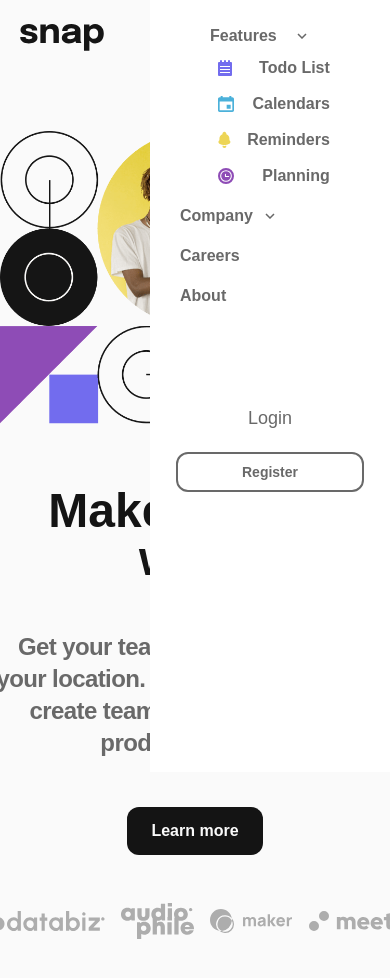
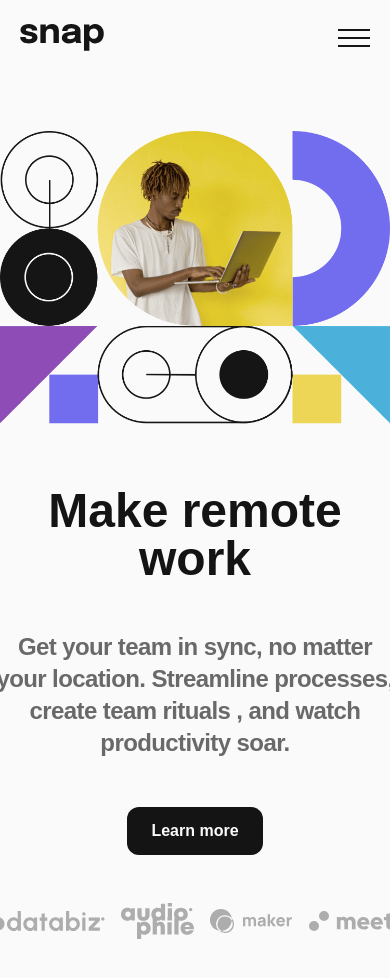
Before and after one commit to richardebrain/snap, a Next.js app: page / in a window 390 px wide. Shown: the top 978 px of the page. Built offline with nearby package versions, Linux system fonts and the light colour scheme.

Commit message:
adjusted some few designs

```diff
--- a/components/CompanyList.jsx
+++ b/components/CompanyList.jsx
@@ -4,9 +4,9 @@ const CompanyList = () => {
         id="content-two "
         className=" flex flex-col justify-between items-center space-y-3 absolute top-8 -left-2 text-mediumGray text-sm w-28 bg-white border shadow-3xl border-almostWhite py-3 rounded-lg"
       >
-        <span> History</span>
-        <span>Our Team</span>
-        <span>Blog</span>
+        <span className="cursor-pointer"> History</span>
+        <span className="cursor-pointer">Our Team</span>
+        <span className="cursor-pointer">Blog</span>
       </div>
     );
 }
--- a/components/FeaturesList.jsx
+++ b/components/FeaturesList.jsx
@@ -9,21 +9,21 @@ const FeaturesList = () => {
                 id="content-dropdown  "
                 className="flex flex-col justify-between items-center space-y-3 absolute top-8 -left-16 text-mediumGray text-sm w-36 bg-white border shadow-3xl border-almostWhite py-3 rounded-lg"
               >
-                <span className="flex justify-between space-x-4 items-center mt-2 w-3/4">
-                  <TodoIcon />
-                  <span>Todo List</span>
+                <span className="flex justify-between space-x-4 items-center mt-2 w-3/4 " >
+                  <TodoIcon className='cursor-pointer' />
+                  <span className='cursor-pointer'>Todo List</span>
                 </span>
                 <span className="flex justify-between items-center space-x-4 w-3/4">
-                  <CalendarIcon />
-                  <span>Calendars</span>
+                  <CalendarIcon className='cursor-pointer'/>
+                  <span className='cursor-pointer'>Calendars</span>
                 </span>
                 <span className="flex justify-between items-center space-x-4 w-3/4">
-                  <ReminderIcon />
-                  <span>Reminders</span>
+                  <ReminderIcon className='cursor-pointer'/>
+                  <span className='cursor-pointer'>Reminders</span>
                 </span>
                 <span className="flex justify-between items-center space-x-4 mb-3 w-3/4">
-                  <PlanningIcon />
-                  <span className="">Planning</span>
+                  <PlanningIcon className='cursor-pointer'/>
+                  <span className='cursor-pointer'>Planning</span>
                 </span>
               </div>
     );
--- a/components/Header.jsx
+++ b/components/Header.jsx
@@ -4,10 +4,7 @@ import CloseMenu from "../public/images/icon-close-menu.svg";
 import Up from "../public/images/icon-arrow-up.svg";
 import Down from "../public/images/icon-arrow-down.svg";
 import Button from "./Button";
-import TodoIcon from "../public/images/icon-todo.svg";
-import ReminderIcon from "../public/images/icon-reminders.svg";
-import PlanningIcon from "../public/images/icon-planning.svg";
-import CalendarIcon from "../public/images/icon-calendar.svg";
+import Sidebar from "./Sidebar";
 
 import { useState } from "react";
 import FeaturesList from "./FeaturesList";
@@ -61,7 +58,7 @@ const Header = () => {
               {company ? <CompanyList /> : null}
             </div>
 
-            <span className="cursor-pointer hover:text-almostBlack">
+            <span className="cursor-pointer ">
               <h4>Careers</h4>
             </span>
             <span className="cursor-pointer  hover:text-almostBlack">
@@ -82,67 +79,17 @@ const Header = () => {
             sidebar
               ? "rotate-180 duration-300 ease- out"
               : "duration-300 ease-in-out rotate-0"
-          } block md:hidden`}
+          }  cursor-pointer block md:hidden`}
           onClick={ToggleSidebar}
+
         >
-          {!sidebar ? <OpenMenu /> : <CloseMenu />}
+          <OpenMenu />
+          {/* {!sidebar ? <OpenMenu /> : <CloseMenu />} */}
         </div>
       </div>
       {/* sidebar  */}
-      <div className=" flex items-start flex-col  fixed right-0 bg-white h-full w-60  z-10 overflow-x-hidden mt-[624px]   text-mediumGray space-y-24 md:hidden">
-        <div id="close-btn">
-          <CloseMenu className="absolute top-6 right-5 " />
-        </div>
-        <div id="nav-content" className=" mx-auto w-3/4 font-bold space-y-4">
+      {sidebar ? <Sidebar ToggleSidebar={ToggleSidebar} sidebar={sidebar} />  : null}
 
-          <div className="flex flex-col  justify-between items-center space-x-2">
-
-            <div className="flex w-2/3  cursor-pointer  items-center space-x-5  hover:text-almostBlack">
-              <h4>Features</h4>
-              <Down />
-            </div>
-            <div id="feature-content" className="flex flex-col space-y-3">
-              <span className="flex cursor-pointer justify-between space-x-2 items-center mt-2 w-2/2 hover:text-almostBlack">
-                <TodoIcon />
-                <span className="self-left">Todo List</span>
-              </span>
-              <span className="flex cursor-pointer justify-between items-center space-x-4 w-2/2 hover:text-almostBlack">
-                <CalendarIcon />
-                <span>Calendars</span>
-              </span>
-              <span className="flex cursor-pointer justify-between items-center space-x-4 w-2/2 hover:text-almostBlack">
-                <ReminderIcon />
-                <span className="">Reminders</span>
-              </span>
-              <span className="flex cursor-pointer justify-between items-center space-x-4 mb-3 w-2/2 hover:text-almostBlack">
-                <PlanningIcon />
-                <span className="">Planning</span>
-              </span>
-            </div>
-          </div>
-          <div className="cursor-pointer font-bold flex justify-between items-center space-x-2 hover:text-almostBlack">
-            <div className="flex w-2/3 items-center space-x-3">
-              <h4>Company</h4>
-              <Down />
-            </div>
-
-          </div>
-          <div className="cursor-pointer font-bold  hover:text-almostBlack">
-            <h4>Careers</h4>
-          </div>
-          <div className="cursor-pointer font-bold hover:text-almostBlack">
-            <h4>About</h4>
-          </div>
-        </div>
-        <div id="users" className="flex flex-col self-center  space-y-5">
-          <Button className="px-3  text-lg cursor-pointer hover:text-almostBlack ">
-            Login
-          </Button>
-          <Button className="px-16 py-2 border-solid cursor-pointer border-2 mx-8 rounded-xl font-bold border-mediumGray text-sm  hover:border-almostBlack hover:text-almostBlack ">
-            Register
-          </Button>
-        </div>
-      </div>
     </header>
   );
 };
--- /dev/null
+++ b/components/Sidebar.jsx
@@ -0,0 +1,93 @@
+import TodoIcon from "../public/images/icon-todo.svg";
+import ReminderIcon from "../public/images/icon-reminders.svg";
+import PlanningIcon from "../public/images/icon-planning.svg";
+import CalendarIcon from "../public/images/icon-calendar.svg";
+import CloseMenu from "../public/images/icon-close-menu.svg";
+import Up from "../public/images/icon-arrow-up.svg";
+import Down from "../public/images/icon-arrow-down.svg";
+import Button from "./Button";
+import { useEffect, useState } from "react";
+
+const Sidebar = ({ToggleSidebar, Sidebar}) => {
+    const [Features, setFeatures] = useState(false);
+    const [company, setCompany] = useState(false);
+
+    const ToggleFeatures = () => {
+        setFeatures(!Features);
+    }
+    const ToogleCompany = () => {
+        setCompany(!company);
+    }
+
+
+
+    return (
+        <div className={` flex items-start flex-col pt-15 fixed right-0 top-0 bg-white h-full   z-10 overflow-x-hidden overflow-y-hidden    text-mediumGray space-y-[65px] md:hidden`}>
+        <div id="close-btn" >
+          <CloseMenu className="absolute top-6 right-5 cursor-pointer" onClick={ToggleSidebar}/>
+        </div>
+        <div id="nav-content" className=" mx-auto w-3/4 font-bold space-y-4">
+          {/* features */}
+          <div className="flex flex-col justify-between items-center space-x-2 ">
+            <div className="flex w-2/3  cursor-pointer font-medium text-lg  items-center space-x-3 -ml-16  hover:text-almostBlack mb-2 " onClick={ ToggleFeatures}>
+              <h4>Features</h4>
+            {Features ?  <Up /> : <Down />}
+            </div>
+            <div
+              id="feature-content"
+              className={`${!Features ? 'hidden' :'flex' } flex-col items-start space-y-4 w-3/4 font-medium text-lg`}
+            >
+              <span className="flex cursor-pointer  space-x-4 items-center  mt-2 w-4/5 hover:text-almostBlack">
+                <TodoIcon />
+                <span className="ml-4">Todo List</span>
+              </span>
+              <span className="flex cursor-pointer  items-center space-x-4 w-32 hover:text-almostBlack">
+                <CalendarIcon />
+                <span>Calendars</span>
+              </span>
+              <span className="flex cursor-pointer items-center space-x-5 w-36 hover:text-almostBlack">
+                <ReminderIcon />
+                <span className="">Reminders</span>
+              </span>
+              <span className="flex cursor-pointer items-center space-x-4 mb-3 w-4/5 hover:text-almostBlack">
+                <PlanningIcon />
+                <span className="">Planning</span>
+              </span>
+            </div>
+          </div>
+          {/* company */}
+          <div className="  flex-col flex justify-between items-center space-y-2 w-3/4 -ml-6">
+            <div className="flex  items-center space-x-3 mb-1 font-medium text-lg cursor-pointer hover:text-almostBlack" onClick={ToogleCompany}>
+              <h4>Company</h4>
+                {company ? <Up /> : <Down />}
+            </div>
+            <div
+              id="content-two "
+              className={` flex-col justify-between font-medium text-lg items-center space-y-3 ${!company ? "hidden" : "flex"}  pl-4`}
+             >
+              <span className="cursor-pointer hover:text-almostBlack w-full"> History</span>
+              <span  className="cursor-pointer hover:text-almostBlack w-full">Our Team</span>
+              <span  className="cursor-pointer hover:text-almostBlack w-full">Blog</span>
+            </div>
+          </div>
+          <div className="cursor-pointer font-medium text-lg  hover:text-almostBlack">
+            <h4>Careers</h4>
+          </div>
+          <div className="cursor-pointer font-medium text-lg hover:text-almostBlack">
+            <h4>About</h4>
+          </div>
+        </div>
+        <div id="users" className="flex flex-col self-center -mt-10  space-y-5">
+          <Button className="px-3  text-lg cursor-pointer hover:text-almostBlack ">
+            Login
+          </Button>
+          <Button className="px-16 py-2 border-solid cursor-pointer border-2 mx-8 rounded-xl font-medium text-lg border-mediumGray hover:border-almostBlack hover:text-almostBlack ">
+            Register
+          </Button>
+        </div>
+
+      </div>
+    );
+}
+
+export default Sidebar;
--- a/styles/globals.css
+++ b/styles/globals.css
@@ -3,18 +3,19 @@
 @tailwind utilities;
 
 
-@import url('https://fonts.googleapis.com/css2?family=Epilogue:wght@300&display=swap');
-
+@import url('https://fonts.googleapis.com/css2?family=Epilogue&display=swap');
 html,
 body {
   padding: 0;
   margin: 0;
   font-family: 'Epilogue', sans-serif;
-  background-color:hsl(0, 0%, 98%) ;
+
 
 
 }
-
+body{
+  background-color:hsl(0, 0%, 98%) ;
+}
 a {
   color: inherit;
   text-decoration: none;
--- /dev/null
+++ b/styles/sidebar.modules.css
@@ -0,0 +1,3 @@
+.transit-sidebar{
+    transition: 0.5s;
+}
--- a/tailwind.config.js
+++ b/tailwind.config.js
@@ -1,8 +1,8 @@
 /** @type {import('tailwindcss').Config} */
 module.exports = {
   content: [
-    "./pages/**/*.{js,ts,jsx,tsx}",
-    "./components/**/*.{js,ts,jsx,tsx}",
+    "./pages/**/*.{js,ts,jsx,tsx,html}",
+    "./components/**/*.{js,ts,jsx,tsx,html}",
   ],
   theme: {
     screens:{
```
